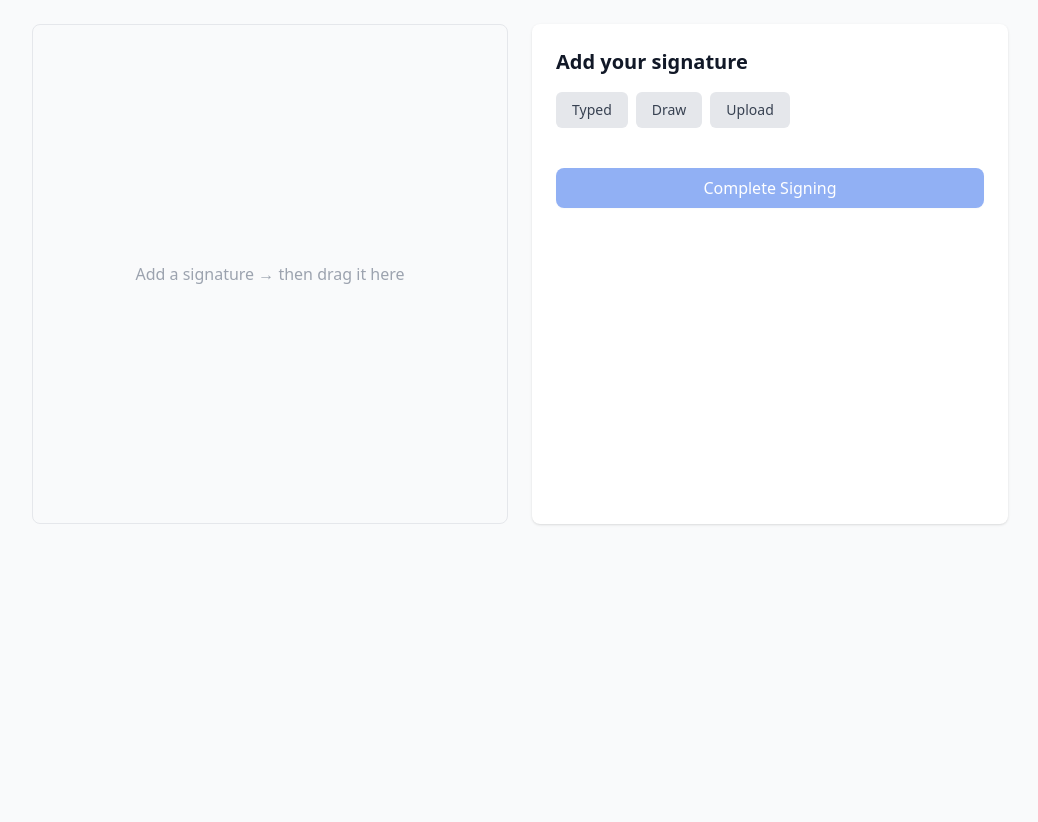
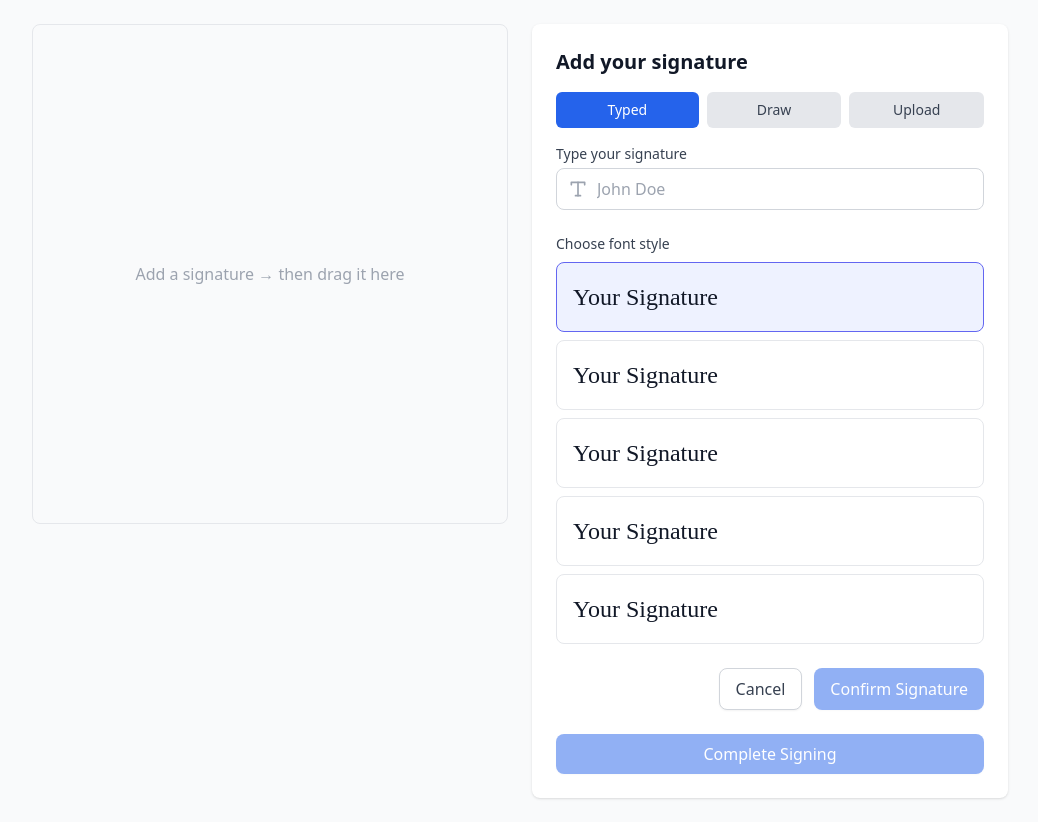
Before and after one commit to sumbria865/DOCUMENT_SIGNATURE, a React (Vite) app in the folder Frontend/: page /sign/1 in a window 1280 px wide. Shown: the whole page, without its empty margins (120-1158 px from the left). Before the commit the page ends 800 px from the top, so only its background shows below. Built offline with nearby package versions, Linux system fonts and the light colour scheme.

Commit message:
fix the error

```diff
--- a/Frontend/src/components/ui/Tabs.tsx
+++ b/Frontend/src/components/ui/Tabs.tsx
@@ -1,26 +1,17 @@
 import * as React from "react";
 
 interface TabsProps {
-  defaultValue: string;
+  defaultValue?: string;
+  value?: string;
+  onValueChange?: (v: string) => void;
   children: React.ReactNode;
+  className?: string;
 }
 
-export const Tabs = ({ defaultValue, children }: TabsProps) => {
-  const [value, setValue] = React.useState(defaultValue);
-
-  return (
-    <TabsContext.Provider value={{ value, setValue }}>
-      <div>{children}</div>
-    </TabsContext.Provider>
-  );
-};
-
-interface TabsContextType {
+const TabsContext = React.createContext<{
   value: string;
   setValue: (v: string) => void;
-}
-
-const TabsContext = React.createContext<TabsContextType | null>(null);
+} | null>(null);
 
 const useTabs = () => {
   const ctx = React.useContext(TabsContext);
@@ -28,8 +19,41 @@ const useTabs = () => {
   return ctx;
 };
 
-export const TabsList = ({ children }: { children: React.ReactNode }) => {
-  return <div className="flex space-x-2 mb-4">{children}</div>;
+export const Tabs = ({
+  defaultValue = "",
+  value,
+  onValueChange,
+  children,
+  className,
+}: TabsProps) => {
+  const [internalValue, setInternalValue] = React.useState(defaultValue);
+
+  // If value prop is passed, use controlled mode
+  const activeValue = value !== undefined ? value : internalValue;
+
+  const setValue = (v: string) => {
+    if (onValueChange) onValueChange(v);       // controlled
+    else setInternalValue(v);                  // uncontrolled
+  };
+
+  return (
+    <TabsContext.Provider value={{ value: activeValue, setValue }}>
+      <div className={className}>{children}</div>
+    </TabsContext.Provider>
+  );
+};
+
+interface TabsListProps {
+  children: React.ReactNode;
+  className?: string;
+}
+
+export const TabsList = ({ children, className }: TabsListProps) => {
+  return (
+    <div className={`flex space-x-2 mb-4 ${className ?? ""}`}>
+      {children}
+    </div>
+  );
 };
 
 interface TabsTriggerProps {
@@ -39,17 +63,15 @@ interface TabsTriggerProps {
 
 export const TabsTrigger = ({ value, children }: TabsTriggerProps) => {
   const { value: active, setValue } = useTabs();
-
   const isActive = active === value;
 
   return (
     <button
       onClick={() => setValue(value)}
       className={`px-4 py-2 rounded-md text-sm font-medium transition
-        ${
-          isActive
-            ? "bg-blue-600 text-white"
-            : "bg-gray-200 text-gray-700 hover:bg-gray-300"
+        ${isActive
+          ? "bg-blue-600 text-white"
+          : "bg-gray-200 text-gray-700 hover:bg-gray-300"
         }`}
     >
       {children}
@@ -64,8 +86,6 @@ interface TabsContentProps {
 
 export const TabsContent = ({ value, children }: TabsContentProps) => {
   const { value: active } = useTabs();
-
   if (active !== value) return null;
-
   return <div className="mt-4">{children}</div>;
 };
```
